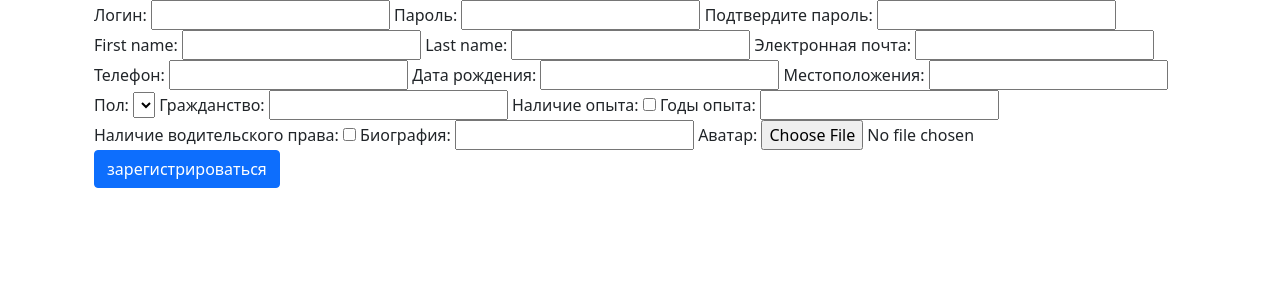
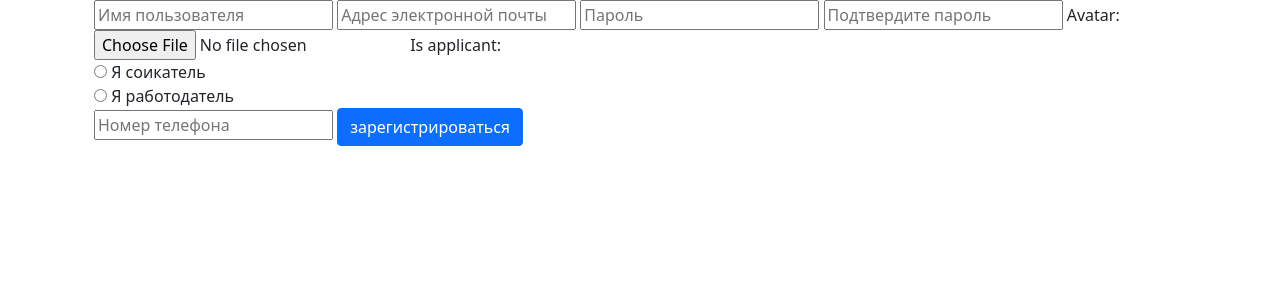
Before and after one commit to nurlansapyzhan/labwork_68_team_5, a Django app: page /auth/register/ in a window 1280 px wide. Shown: the part 50-350 px from the top of the page. Run offline with Django 4.2, Linux system fonts and the light colour scheme; lists and menus that the app fills with data are empty; parts of the project's set-up code (start-up, migrations or seed data) failed here and were passed over.

Commit message:
#2 Registration
При первичной регистрации нам достаточно 7 полей. Такие как username, email, password, password confirm, avatar, выбор роли и номер телефона. Я изменил модель целиком, изменил представление и форму. Добавил валидации на номер телефона при которой нельзя вводить меньше 11 цифр и нельзя вводить ничего кроме цифр.

```diff
--- a/accounts/forms.py
+++ b/accounts/forms.py
@@ -1,8 +1,16 @@
 from django import forms
 from django.contrib.auth import get_user_model
-from django.contrib.auth.models import User
+from django.core.exceptions import ValidationError
+from django.core.validators import MinLengthValidator
 
-from accounts.models import ApplicantProfile
+CHOICE_ROLE = [
+    ('True', 'Я соикатель'),
+    ('False', 'Я работодатель')
+]
+
+def validate_digits(value):
+    if not value.isdigit():
+        raise ValidationError('Phone number should contain only digits')
 
 
 class LoginForm(forms.Form):
@@ -15,95 +23,46 @@ class LoginForm(forms.Form):
     username.widget.attrs.update({'class': 'login_input'})
     password.widget.attrs.update({'class': 'login_input mt-2'})
 
-class CustomApplicantCreationForm(forms.ModelForm):
-    password = forms.CharField(
-        label='Пароль',
-        strip=False,
-        required=True,
-        widget=forms.PasswordInput
-    )
-    password_confirm = forms.CharField(
-        label='Подтвердите пароль',
-        strip=False,
-        required=True,
-        widget=forms.PasswordInput
-    )
-    email = forms.CharField(
-        label='Электронная почта',
-        required=True,
-        widget=forms.TextInput()
-    )
-    username = forms.CharField(
-        label='Логин',
-        required=True,
-        widget=forms.TextInput()
-    )
-    phone = forms.IntegerField(
-        label='Телефон',
-        required=False
-    )
-    birth_date = forms.DateField(
-        label='Дата рождения',
-        required=False
-    )
-    avatar = forms.ImageField(
-        label='Аватар',
-        required=False,
-    )
-    location = forms.CharField(
-        label='Местоположения',
-        required=False,
-        widget=forms.TextInput()
-    )
-    sex = forms.CharField(
-        label='Пол',
-        widget=forms.Select(),
-        required=False
-    )
-    citizenship = forms.CharField(
-        label='Гражданство',
-        required=False,
-        widget=forms.TextInput()
-    )
-    bio = forms.CharField(
-        label='Биография',
-        widget=forms.TextInput(),
-        required=False
-    )
-    has_experience = forms.BooleanField(
-        label='Наличие опыта',
-        required=False
-    )
-    experience_year = forms.FloatField(
-        label='Годы опыта',
-        required=False
-    )
-    has_driving_lis = forms.BooleanField(
-        label='Наличие водительского права',
-        required=False
-    )
+
+class CustomUserCreationForm(forms.ModelForm):
+    username = forms.CharField(label='', required=True,
+                               widget=forms.TextInput(attrs={'placeholder': 'Имя пользователя'}))
+    email = forms.EmailField(label='', required=True,
+                             widget=forms.EmailInput(attrs={'placeholder': 'Адрес электронной почты'}))
+    password = forms.CharField(label='', strip=False, required=True,
+                               widget=forms.PasswordInput(attrs={'placeholder': 'Пароль'}))
+    password_confirm = forms.CharField(label='', strip=False, required=True,
+                                       widget=forms.PasswordInput(attrs={'placeholder': 'Подтвердите пароль'}))
+    avatar = forms.ImageField(required=False)
+    is_applicant = forms.CharField(required=True, widget=forms.RadioSelect(choices=CHOICE_ROLE))
+    phone_number = forms.CharField(max_length=11,
+                                   validators=[MinLengthValidator(11), validate_digits],
+                                   widget=forms.TextInput(attrs={'placeholder': "Номер телефона"}),
+                                   label='')
 
     class Meta:
-        model = User
-        fields = ('username', 'password',
-                  'password_confirm', 'first_name',
-                  'last_name', 'email',
-                  'phone', 'birth_date', 'location',
-                  'sex', 'citizenship', 'has_experience',
-                  'experience_year', 'has_driving_lis',
-                  'bio', 'avatar')
+        model = get_user_model()
+        fields = (
+            'username', 'email', 'password', 'password_confirm', 'avatar', 'is_applicant', 'phone_number'
+        )
+        labels = {
+            'avatar': 'Аватар'
+        }
 
     def clean(self):
         cleaned_data = super().clean()
         password = cleaned_data.get('password')
         password_confirm = cleaned_data.get('password_confirm')
         if password and password_confirm and password != password_confirm:
-            raise forms.ValidationError('Пароли не совпадают')
+            raise forms.ValidationError('Пароли не совпадают!')
 
     def save(self, commit=True):
-        user = super().save(commit=False)
+        user = super(CustomUserCreationForm, self).save(commit=False)
         user.set_password(self.cleaned_data.get('password'))
+        user.email = self.cleaned_data['email']
+        user.username = self.cleaned_data['username']
+        if self.cleaned_data['avatar']:
+            user.avatar = self.cleaned_data['avatar']
         if commit:
             user.save()
-            ApplicantProfile.objects.get_or_create(user=user)
         return user
--- a/accounts/models.py
+++ b/accounts/models.py
@@ -1,134 +1,44 @@
-from django.contrib.auth import get_user_model
+from django.contrib.auth.models import AbstractUser, UserManager
+from django.core.exceptions import ValidationError
+from django.core.validators import MinLengthValidator
 from django.db import models
 from django.db.models import TextChoices
-from django.utils import timezone
 
 
 class SexChoice(TextChoices):
     MALE = ('Male', 'Мужской')
     FEMALE = ('Female', 'Женский')
 
-class ApplicantProfile(models.Model):
-    user = models.OneToOneField(
-        get_user_model(),
-        related_name='profile',
-        on_delete=models.CASCADE,
-        verbose_name='Профиль заявителя'
-    )
-    phone = models.IntegerField(
-        null=True,
-        verbose_name='Телефон номера'
-    )
-    birth_date = models.DateField(
-        null=True,
-        blank=True,
-        verbose_name='Дата рождения'
-    )
-    location = models.TextField(
-        max_length=300,
-        null=True,
-        verbose_name='Местоположение соискателя')
-    sex = models.CharField(
-        max_length=100,
-        null=True,
-        choices=SexChoice.choices,
-        verbose_name='Пол',
-        default=SexChoice.MALE
-    )
-    citizenship = models.TextField(
-        max_length=300,
-        null=True,
-        verbose_name='Гражданство')
-    has_experience = models.BooleanField(
-        verbose_name='Наличие опыта',
-        null=True,
-        default=False)
-    experience_year = models.FloatField(
-        verbose_name='Годы опыта'
-    )
-    has_driving_lis = models.BooleanField(
-        verbose_name='Наличие водительского права',
-        null=True,
-        default=False)
 
-    bio = models.TextField(
-        max_length=3000,
-        null=True,
-        verbose_name='Биография пользователя'
+def validate_digits(value):
+    if not value.isdigit():
+        raise ValidationError('Phone number should contain only digits')
+
+
+class Account(AbstractUser):
+    username = models.CharField(max_length=30, null=False, unique=True, verbose_name='Username')
+    email = models.EmailField(verbose_name='Электронная почта', unique=True, blank=True, null=False)
+    phone_number = models.CharField(
+        max_length=11,
+        verbose_name='Номер телефона',
+        unique=True,
+        null=False,
+        validators=[MinLengthValidator(11), validate_digits],
     )
     avatar = models.ImageField(
         null=True,
         blank=True,
-        upload_to='user_picture',
-        verbose_name='Аватар'
+        upload_to='avatars',
+        verbose_name='Аватар',
+        default='avatars/no_image.png'
     )
-    created_at = models.DateTimeField(
-        auto_now_add=True,
-        verbose_name="Дата и время создание"
-    )
-    updated_at = models.DateTimeField(
-        auto_now=True,
-        verbose_name="Дата и время обновления"
-    )
-    is_deleted = models.BooleanField(
-        verbose_name='Удалено',
-        null=True,
-        default=False)
-    deleted_at = models.DateTimeField(
-        verbose_name='Дата и время удаления',
-        null=True, default=None)
+    is_applicant = models.BooleanField(verbose_name='Является соискателем')
 
-    def delete(self, using=None, keep_parents=False):
-        self.is_deleted = True
-        self.deleted_at = timezone.now()
-        self.save()
+    USERNAME_FIELD = 'email'
+    REQUIRED_FIELDS = []
 
-    def __str__(self):
-        return f"{self.user}, {self.phone}"
+    object = UserManager()
 
     class Meta:
-        verbose_name = 'Профиль соискателя'
-        verbose_name_plural = 'Профили соискателей'
-
-class EmployerProfile(models.Model):
-    user = models.OneToOneField(
-        get_user_model(),
-        related_name='employer_profile',
-        on_delete=models.CASCADE,
-        verbose_name='Профиль работадателя'
-    )
-    name = models.TextField(
-        max_length=300,
-        null=False,
-        verbose_name='Наименование компании'
-    )
-    specialization = models.TextField(
-        max_length=1000,
-        null=True,
-        verbose_name='Специализация компании'
-    )
-    description = models.TextField(
-        max_length=3000,
-        null=True,
-        verbose_name='Описание компании'
-    )
-    created_at = models.DateTimeField(
-        auto_now_add=True,
-        verbose_name="Дата и время создание"
-    )
-    updated_at = models.DateTimeField(
-        auto_now=True,
-        verbose_name="Дата и время обновления"
-    )
-    is_deleted = models.BooleanField(
-        verbose_name='Удалено',
-        null=True,
-        default=False)
-    deleted_at = models.DateTimeField(
-        verbose_name='Дата и время удаления',
-        null=True, default=None)
-
-    def delete(self, using=None, keep_parents=False):
-        self.is_deleted = True
-        self.deleted_at = timezone.now()
-        self.save()
+        verbose_name = 'Аккаунт'
+        verbose_name_plural = 'Аккаунты'
--- a/accounts/templates/register.html
+++ b/accounts/templates/register.html
@@ -10,6 +10,7 @@
         <form method="post">
             {% csrf_token %}
             {{ form }}
+
             <input type="submit" value="зарегистрироваться" class="btn btn-primary">
         </form>
     </div>
--- a/accounts/views.py
+++ b/accounts/views.py
@@ -2,7 +2,7 @@ from django.contrib.auth import authenticate, login, logout
 from django.views.generic import TemplateView, CreateView
 from django.shortcuts import redirect
 
-from .forms import LoginForm, CustomApplicantCreationForm
+from .forms import LoginForm, CustomUserCreationForm
 
 
 class LoginApplicantView(TemplateView):
@@ -41,13 +41,14 @@ class LoginEmployerView(TemplateView):
 
 class RegisterView(CreateView):
     template_name = 'register.html'
-    form_class = CustomApplicantCreationForm
+    form_class = CustomUserCreationForm
     success_url = '/'
 
     def post(self, request, *args, **kwargs):
         form = self.form_class(request.POST)
         if form.is_valid():
-            user = form.save()
+            user = form.save(commit=False)
+            user.save()
             login(request, user)
             return redirect(self.success_url)
         context = {'form': form}
```
Also changed, not shown: accounts/admin.py (deleted, +0 -22 lines), accounts/managers.py (added, +7 -0 lines), labwork_68/settings.py (+2 -10 lines), accounts/migrations/0001_initial.py, accounts/migrations/0002_auto_20230411_1701.py (deleted), accounts/migrations/0002_remove_account_is_employer.py (added), uploads/avatars/no_image.png (added).
